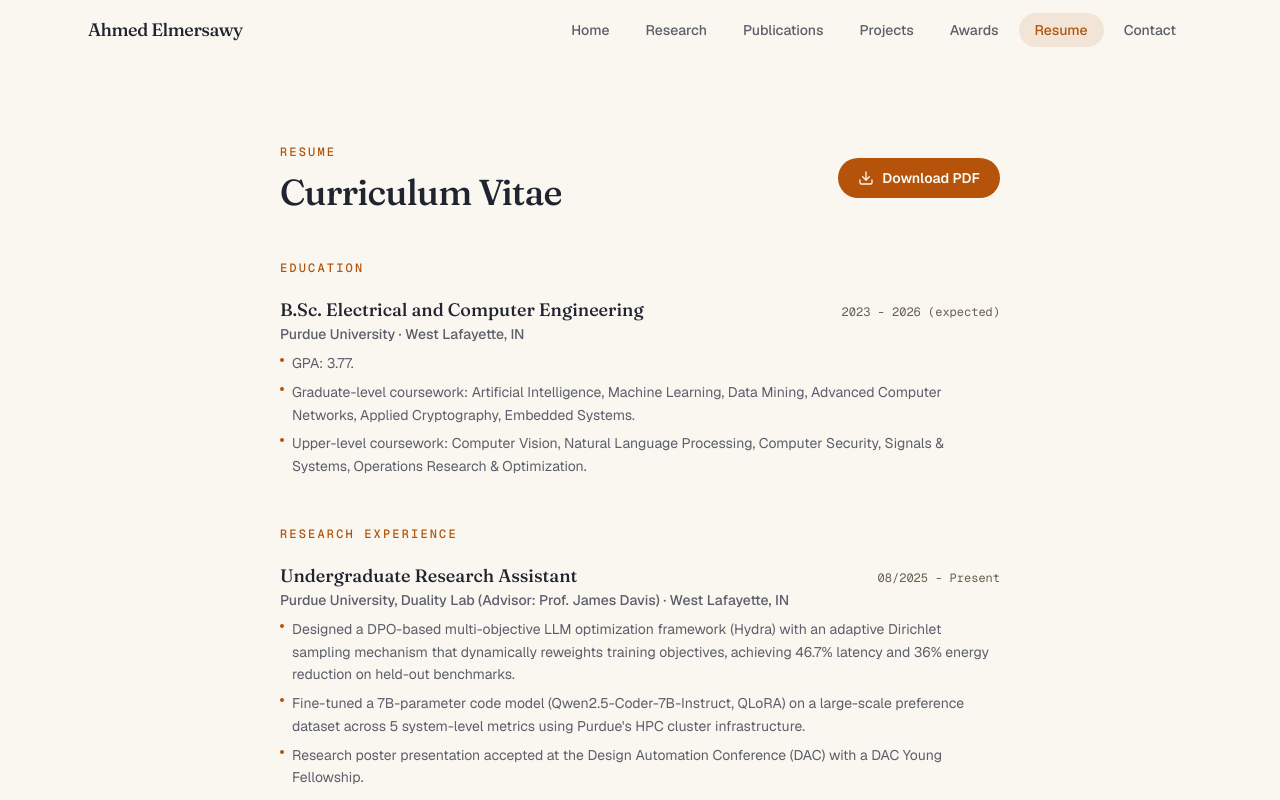
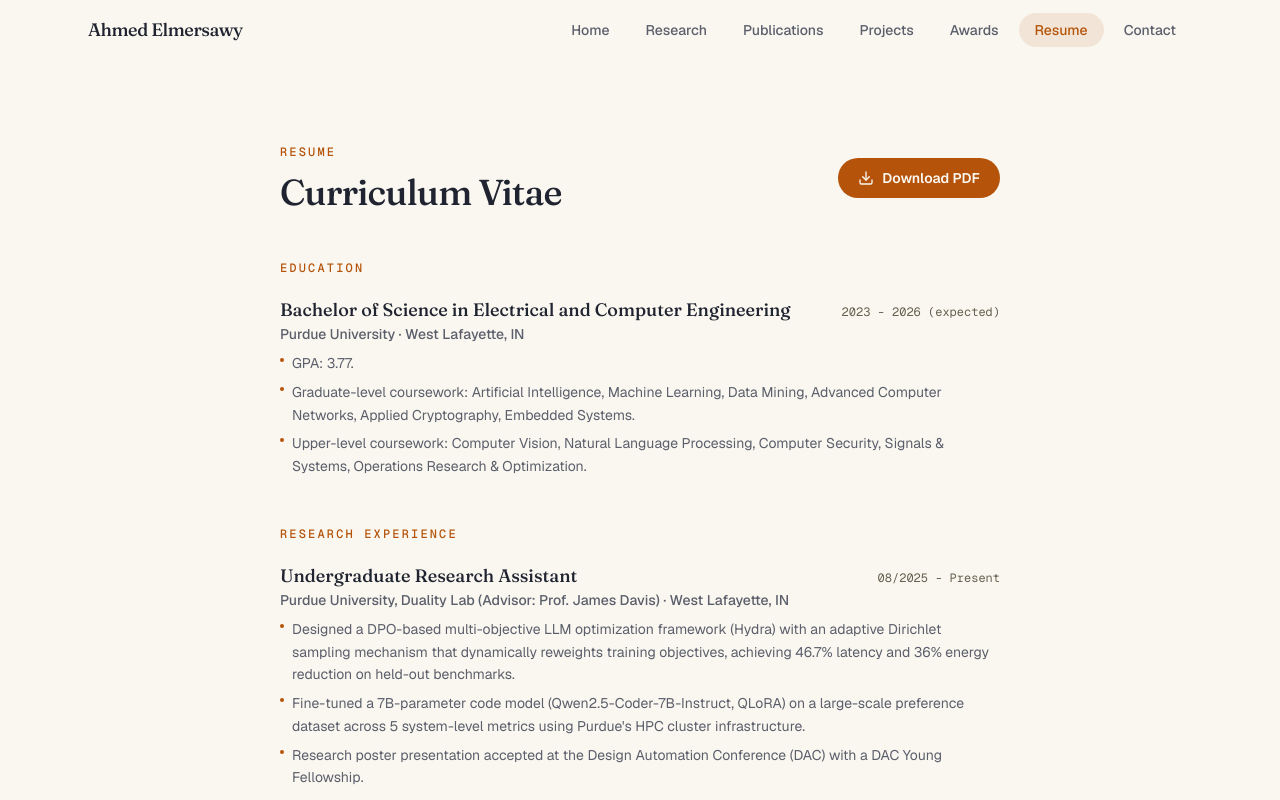
Before and after one commit to ahmedElmersawy/website, a Next.js app: page /resume in a window 1280 px wide. Shown: the top 800 px of the page. Built offline with nearby package versions, Linux system fonts and the light colour scheme.

Commit message:
Use full degree name: Bachelor of Science in Electrical and Computer Engineering

```diff
--- a/src/content/resume.ts
+++ b/src/content/resume.ts
@@ -16,7 +16,7 @@ export type ExperienceEntry = {
 
 export const education: EducationEntry[] = [
   {
-    degree: "B.Sc. Electrical and Computer Engineering",
+    degree: "Bachelor of Science in Electrical and Computer Engineering",
     institution: "Purdue University",
     location: "West Lafayette, IN",
     date: "2023 - 2026 (expected)",
```
